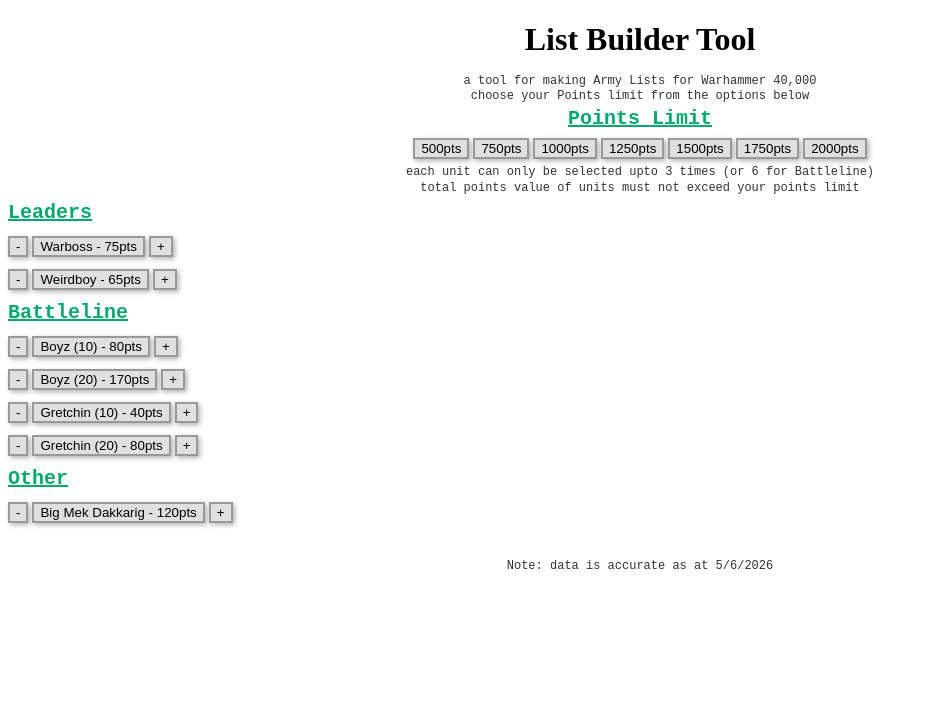
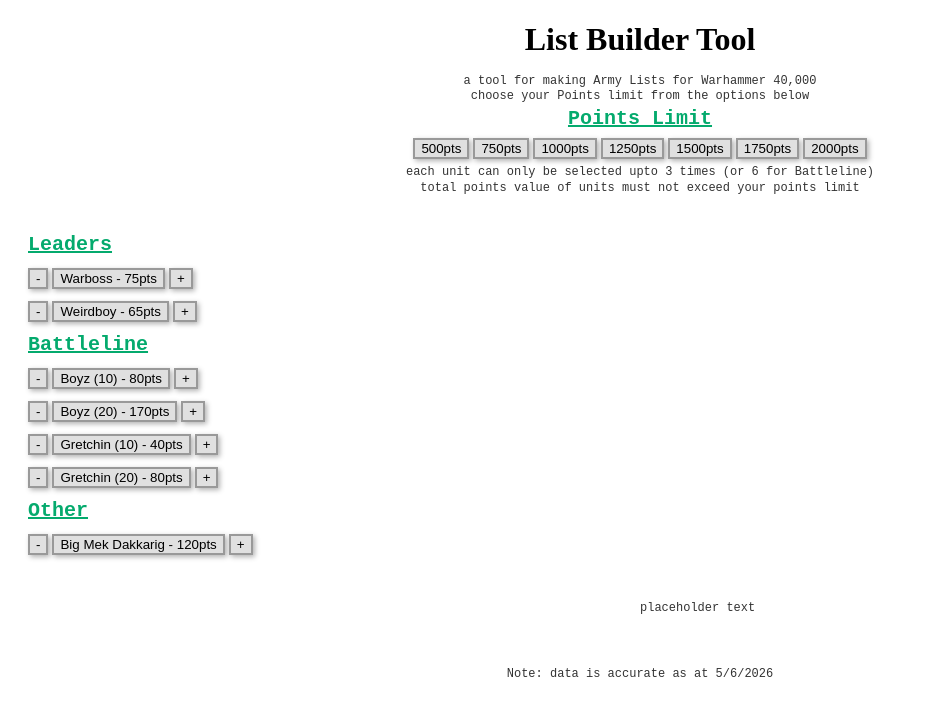
Before and after one commit to JDragonM32/Assessment-2, a Flask app: page /builder in a window 1280 px wide. Shown: the part 55-771 px from the top of the page, without its empty margins (0-928 px from the left). Run offline with Flask 3, Linux system fonts and the light colour scheme.

Commit message:
placeholder output box

```diff
--- a/static/css/style.css
+++ b/static/css/style.css
@@ -50,6 +50,26 @@ img {
     text-align: center;
     width: max-content;
 }
+.pagesplt {
+    display: flex;
+    align-content: center;
+    width: 90%;
+    height: auto;
+}
+.page {
+    flex: 1;
+    display: flex;
+    flex-direction: column;
+    padding: 20px;
+}
+.leftpage {
+    align-items: start;
+    text-align: left;
+}
+.rightpage {
+    align-items: end;
+    text-align: right;
+}
 .units-box {
     max-width: 50%;
     text-align: left;
@@ -65,6 +85,14 @@ img {
 .btnplus {
     align-self: right;
     width: fit-content;
+}
+
+.outputbox {
+    display: flex;
+    width: 50%;
+    height: 75%;
+    align-items: right;
+    border: 5px #333;
 }
 
 h1 {
--- a/templates/builder.html
+++ b/templates/builder.html
@@ -30,6 +30,8 @@
         <p>each unit can only be selected upto 3 times (or 6 for Battleline)</p>
         <p>total points value of units must not exceed your points limit</p>
 
+        <div class="pagesplit">
+            <div class="page leftpage">
                 <h3>Leaders</h3>
                 <div class="units-box">
                     <button class="btnminus">-</button>
@@ -66,8 +68,14 @@
                     <button>Big Mek Dakkarig - 120pts</button>
                     <button class="btnplus">+</button>
                 </div>
+            </div>
 
-        <p></p>
+            <div class="page rightpage">
+                <div class="outputbox">
+                    <p>placeholder text</p>
+                </div>
+            </div>
+        </div>
         {% endblock %}
     </body>
 </html>
```
Lines whose indentation alone changed are shown as unchanged.
